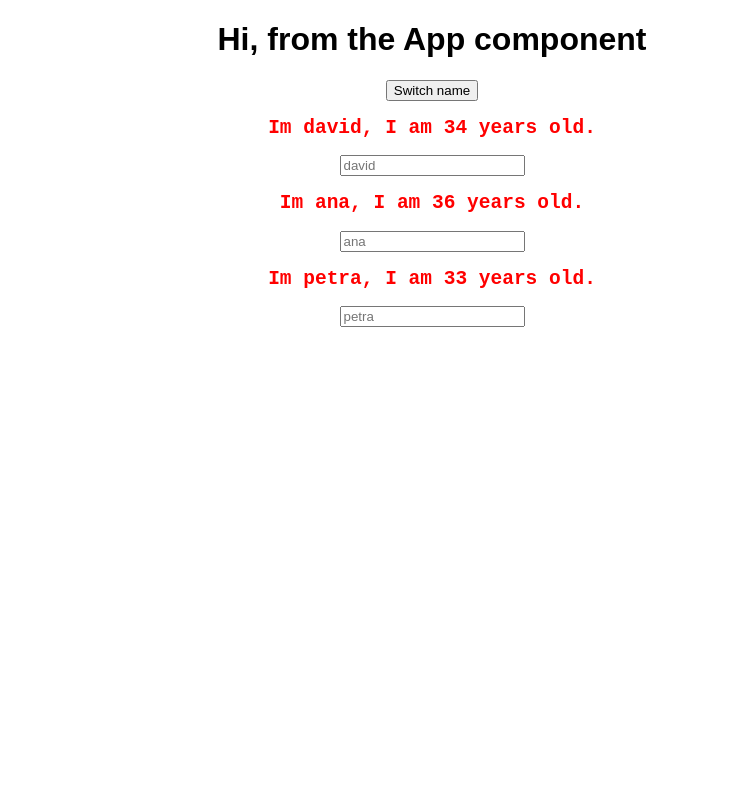
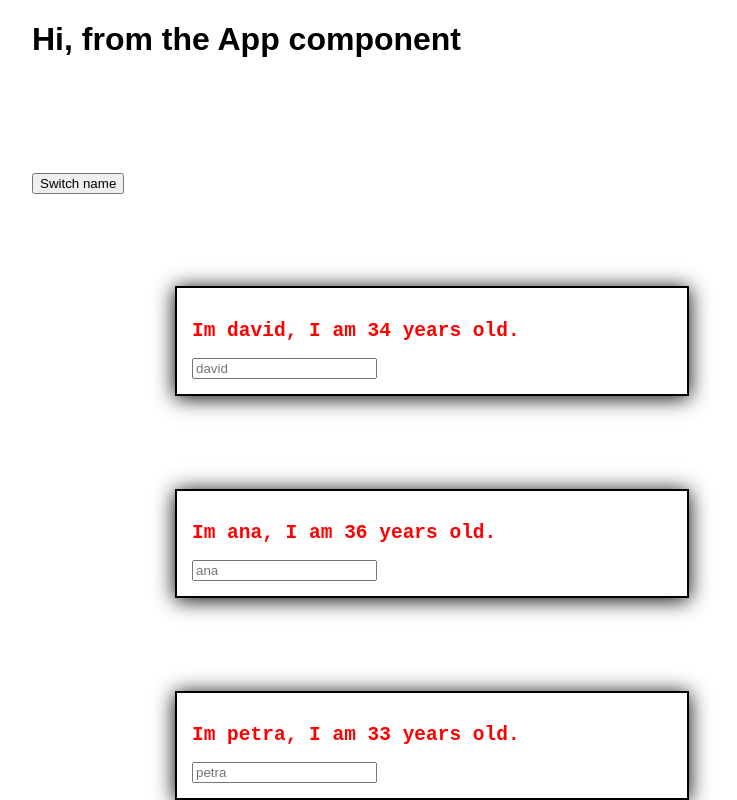
Before and after one commit to pldvd/complete-react-guide, a React (Create React App) app: page / in a window 1280 px wide. Shown: the whole page, without its empty margins (208-945 px from the left). Built offline with nearby package versions, Linux system fonts and the light colour scheme.

Commit message:
add more styling to Person and App components

```diff
--- a/src/App.css
+++ b/src/App.css
@@ -1,3 +1,14 @@
 .App {
-  text-align: center;
+  max-width: 800px;
+  margin: 0 auto;
+  height: 100vh;
+
+  display: flex;
+  flex-direction: column;
+  justify-content: space-between;
+
 }
+
+button {
+  align-self: flex-start;
+}
--- a/src/Person/Person.js
+++ b/src/Person/Person.js
@@ -4,7 +4,7 @@ import './person.css';
 
 const person = (props) => {
   return (
-    <div>
+    <div className="Person">
       <h2 onClick={props.click} className="mono">Im {props.name}, I am {props.age} years old.</h2>
       <input type="text" onChange={props.changed} placeholder={props.name}/>
     </div>
--- a/src/Person/person.css
+++ b/src/Person/person.css
@@ -1,3 +1,12 @@
+.Person {
+  width: 60%;
+  border: 2px solid black;
+  box-shadow: 0 2px 20px black;
+  padding: 15px;
+
+  align-self: center;
+}
+
 .mono {
   font-family: monospace;
   color: red;
```
